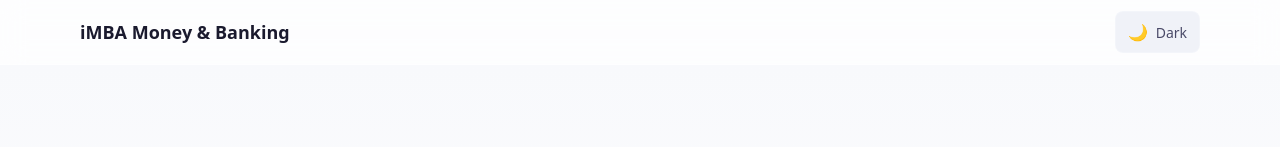
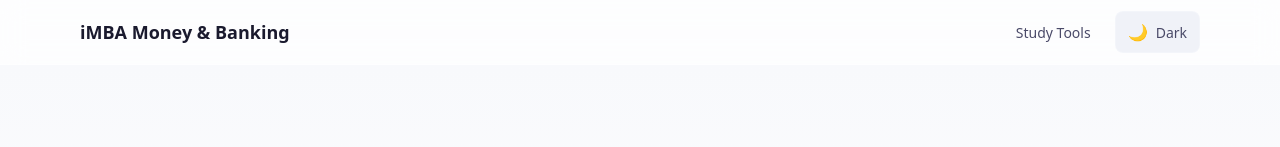
Before and after one commit to t-boris/iMBA-Money-and-Banking, a Next.js app: page / in a window 1280 px wide. Shown: the top 147 px of the page. Built offline with nearby package versions, Linux system fonts and the light colour scheme.

Commit message:
feat(08-02): add Study Tools navigation to header
- Add Next.js Link import for client-side navigation
- Add nav element with Study Tools link and ThemeToggle
- Apply hover effect with color transition
- Convert home link from <a> to <Link>

Co-Authored-By: Claude Opus 4.5 <noreply@anthropic.com>

```diff
--- a/src/components/Header.tsx
+++ b/src/components/Header.tsx
@@ -1,5 +1,6 @@
 'use client';
 
+import Link from 'next/link';
 import { ThemeToggle } from './ThemeProvider';
 
 export function Header() {
@@ -25,7 +26,7 @@ export function Header() {
           justifyContent: 'space-between',
         }}
       >
-        <a
+        <Link
           href="/"
           style={{
             fontWeight: 600,
@@ -35,8 +36,24 @@ export function Header() {
           }}
         >
           iMBA Money & Banking
-        </a>
-        <ThemeToggle />
+        </Link>
+        <nav style={{ display: 'flex', alignItems: 'center', gap: '1.5rem' }}>
+          <Link
+            href="/study-tools"
+            style={{
+              fontSize: '14px',
+              fontWeight: 500,
+              color: 'var(--color-text-secondary)',
+              textDecoration: 'none',
+              transition: 'color 0.2s',
+            }}
+            onMouseEnter={(e) => e.currentTarget.style.color = 'var(--color-text-primary)'}
+            onMouseLeave={(e) => e.currentTarget.style.color = 'var(--color-text-secondary)'}
+          >
+            Study Tools
+          </Link>
+          <ThemeToggle />
+        </nav>
       </div>
     </header>
   );
```
